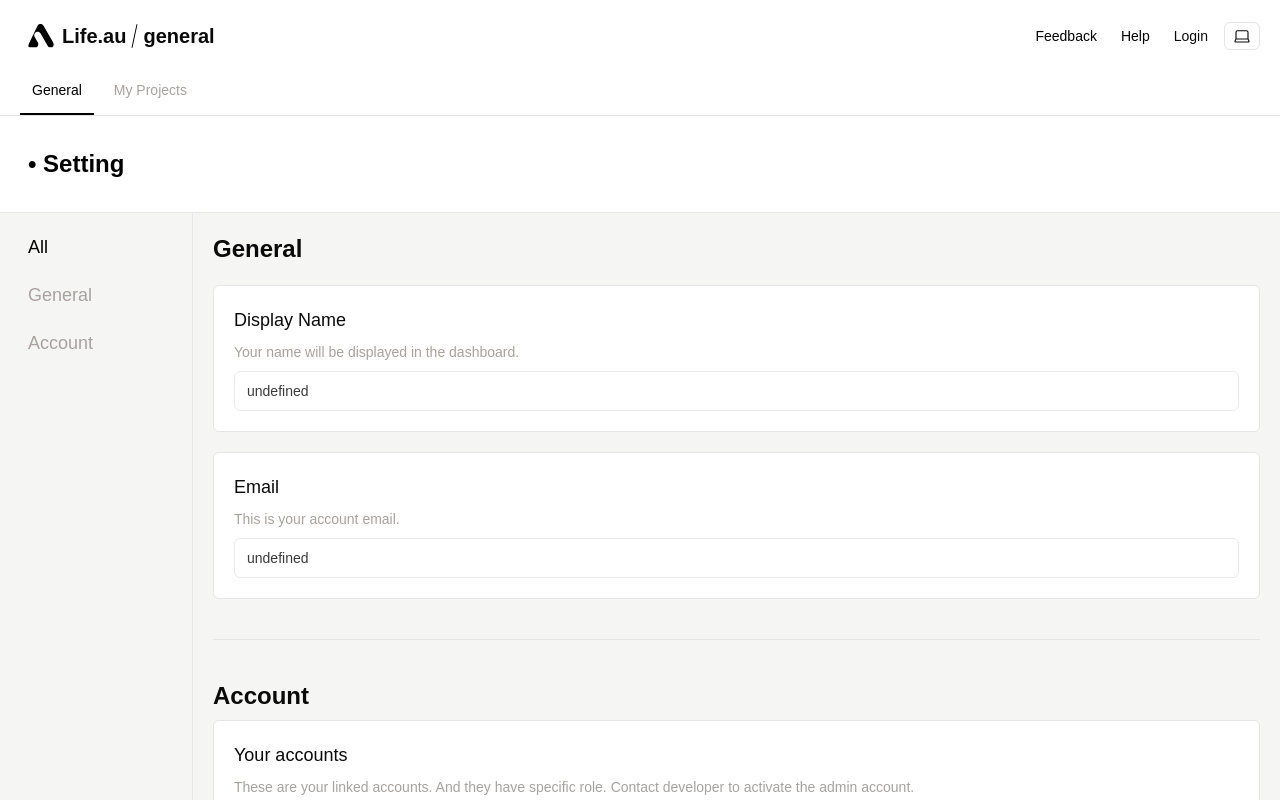
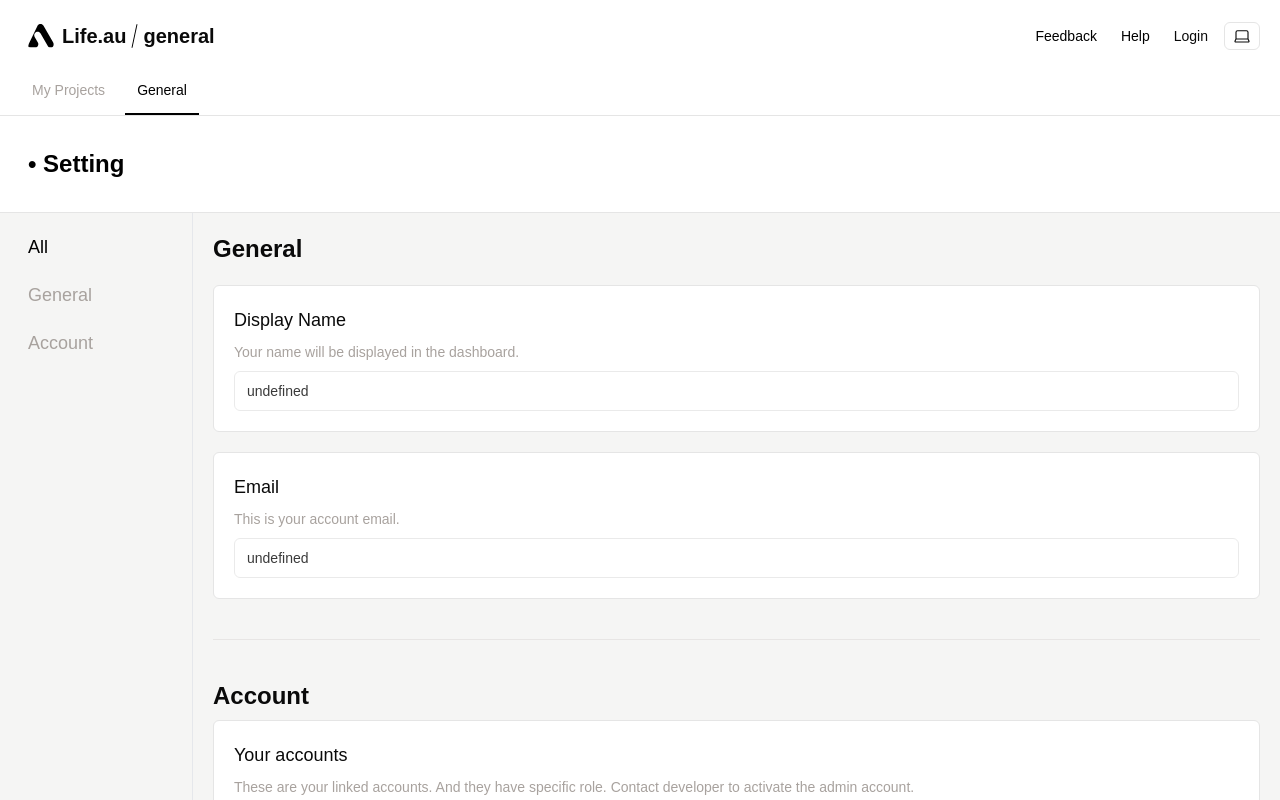
Before and after one commit to saipepu/lifeau-client, a Next.js app: page /dashboard/profile/general in a window 1280 px wide. Built offline with nearby package versions, Linux system fonts and the light colour scheme; no server answers.

Commit message:
update page.tsx

```diff
--- a/app/dashboard/profile/general/page.tsx
+++ b/app/dashboard/profile/general/page.tsx
@@ -8,13 +8,13 @@
 
   const tabs = [
     {
+      name: "My Projects",
+      link: '/dashboard/profile/my-projects'
+    },
+    {
       name: "General",
       link: '/dashboard/profile/general'
     },
-    {
-      name: "My Projects",
-      link: '/dashboard/profile/my-projects'
-    }
   ]
 
   return (
```
